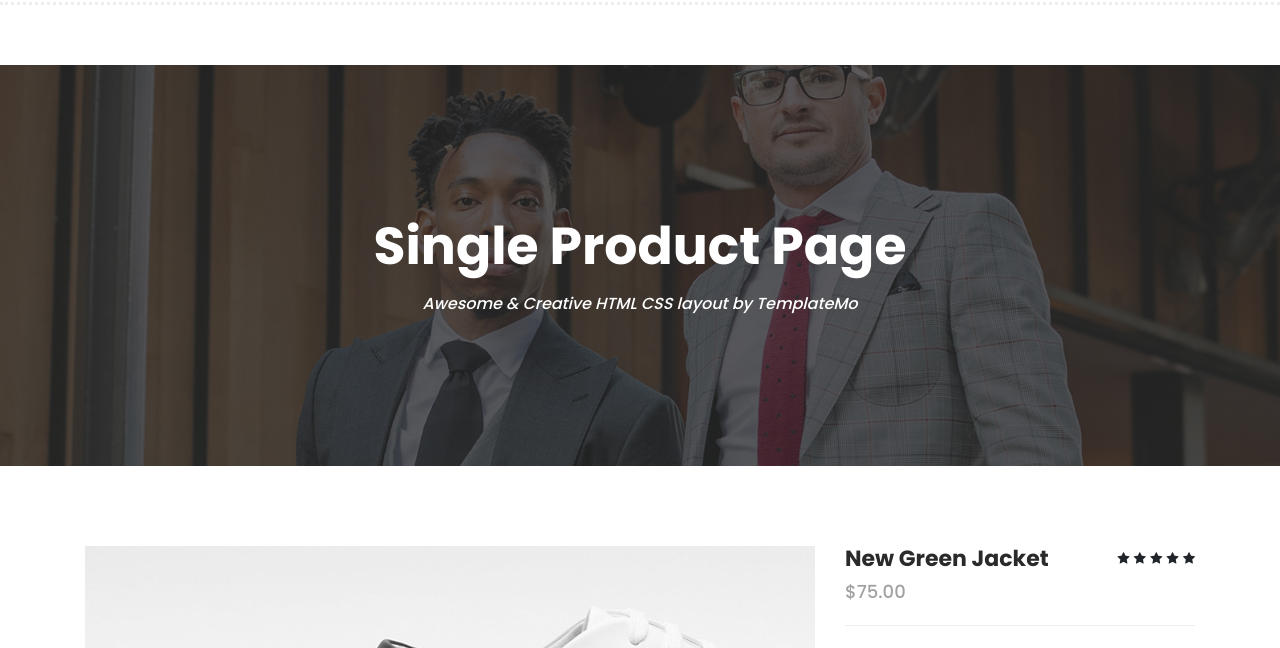
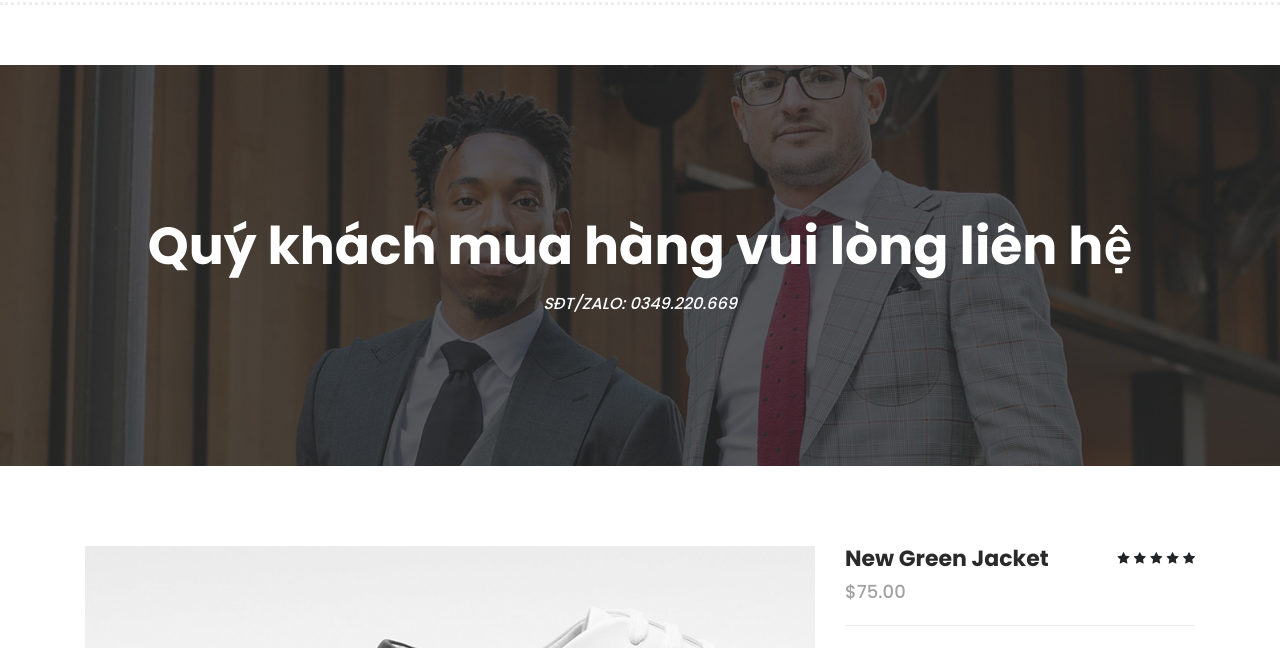
Before and after one commit to phunght/thuyvienstore, a plain HTML site: page single-product.html in a window 1280 px wide. Shown: the part 95-743 px from the top of the page. Drawn offline with Linux system fonts and the light colour scheme.

Commit message:
Update single-product.html

```diff
--- a/single-product.html
+++ b/single-product.html
@@ -98,8 +98,8 @@ https://templatemo.com/tm-571-hexashop
             <div class="row">
                 <div class="col-lg-12">
                     <div class="inner-content">
-                        <h2>Single Product Page</h2>
-                        <span>Awesome &amp; Creative HTML CSS layout by TemplateMo</span>
+                        <h2>Quý khách mua hàng vui lòng liên hệ</h2>
+                        <span>SĐT/ZALO: 0349.220.669</span>
                     </div>
                 </div>
             </div>
```
